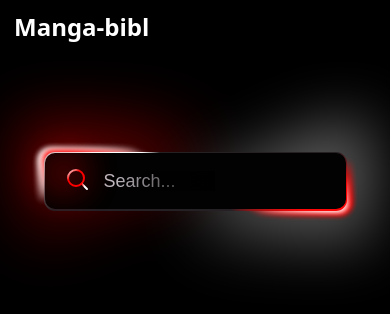
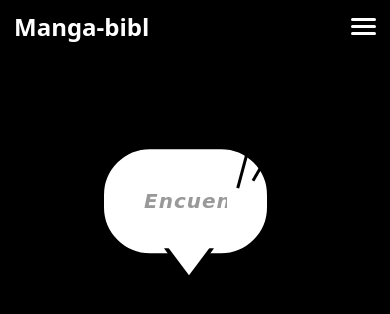
Before and after one commit to Caarlos3/Mangaapp-front, a React (Vite) app: page / in a window 390 px wide. Shown: the top 314 px of the page. Built offline with nearby package versions, Linux system fonts and the light colour scheme; a web font is replaced by a local one.

Commit message:
modificado input y gestion de responsive

```diff
--- a/src/Home.css
+++ b/src/Home.css
@@ -10,277 +10,159 @@ body {
   filter: blur(1px);
 }
 
-  .white,
-  .border,
-  .darkBorderBg,
-  .glow {
-    max-height: 70px;
-    max-width: 314px;
-    height: 100%;
+/* Estilos del nuevo input manga */
+.manga-search-container {
+  position: relative;
   width: 100%;
-    position: absolute;
-    overflow: hidden;
-    z-index: -1;
-    border-radius: 12px;
-    filter: blur(3px);
+  max-width: 500px;
 }
 
-  .input {
-    background-color: #010201;
-    border: none;
-    width: 301px;
-    height: 56px;
-    border-radius: 10px;
-    color: white;
-    padding-inline: 59px;
-    font-size: 18px;
+.speech-bubble {
+  position: relative;
+  background: white;
+  border: 4px solid black;
+  border-radius: 50px;
+  padding: 30px 40px;
+  box-shadow: 8px 8px 0px rgba(0, 0, 0, 0.3);
+  animation: float 3s ease-in-out infinite;
 }
 
-  #poda {
-    display: flex;
-    align-items: center;
-    justify-content: center;
+@keyframes float {
+  0%, 100% {
+    transform: translateY(0px);
   }
-
-  .input::placeholder {
-    color: #c0b9c0;
-  }
-
-  .input:focus {
-    outline: none;
-  }
-
-  #main {
-    position: relative;
-    width: 301px;
-    height: 56px;
-  }
-
-  #main:focus-within > #input-mask {
-    display: none;
-  }
-
-  #input-mask {
-    pointer-events: none;
-    width: 100px;
-    height: 20px;
-    position: absolute;
-    background: linear-gradient(90deg, transparent, black);
-    top: 18px;
-    left: 70px;
-  }
-
-  #pink-mask {
-    pointer-events: none;
-    width: 30px;
-    height: 20px;
-    position: absolute;
-    background: #ff0000;
-    top: 10px;
-    left: 5px;
-    filter: blur(20px);
-    opacity: 0.8;
-    animation: leftright 4s ease-in infinite;
-    transition: all 2s;
-  }
-
-  #main:hover > #pink-mask {
-    animation: rotate 4s linear infinite;
-    opacity: 0;
-  }
-
-  .white {
-    max-height: 63px;
-    max-width: 307px;
-    border-radius: 10px;
-    filter: blur(2px);
-  }
-
-  .white::before {
-    content: "";
-    z-index: -2;
-    text-align: center;
-    top: 50%;
-    left: 50%;
-    transform: translate(-50%, -50%) rotate(83deg);
-    position: absolute;
-    width: 600px;
-    height: 600px;
-    background-repeat: no-repeat;
-    background-position: 0 0;
-    filter: brightness(1.4);
-    background-image: conic-gradient(
-      rgba(0, 0, 0, 0) 0%,
-      #ffffff,
-      rgba(0, 0, 0, 0) 8%,
-      rgba(0, 0, 0, 0) 50%,
-      #ff0000,
-      rgba(0, 0, 0, 0) 58%
-    );
-    animation: rotate 4s linear infinite;
-    transition: all 2s;
-  }
-
-  .border {
-    max-height: 59px;
-    max-width: 303px;
-    border-radius: 11px;
-    filter: blur(0.5px);
-  }
-
-  .border::before {
-    content: "";
-    z-index: -2;
-    text-align: center;
-    top: 50%;
-    left: 50%;
-    transform: translate(-50%, -50%) rotate(70deg);
-    position: absolute;
-    width: 600px;
-    height: 600px;
-    filter: brightness(1.3);
-    background-repeat: no-repeat;
-    background-position: 0 0;
-    background-image: conic-gradient(
-      #1c191c,
-      #ff0000 5%,
-      #1c191c 14%,
-      #1c191c 50%,
-      #ffffff 60%,
-      #1c191c 64%
-    );
-    animation: rotate 4s 0.1s linear infinite;
-    transition: all 2s;
-  }
-
-  .darkBorderBg {
-    max-height: 65px;
-    max-width: 312px;
-  }
-
-  .darkBorderBg::before {
-    content: "";
-    z-index: -2;
-    text-align: center;
-    top: 50%;
-    left: 50%;
-    transform: translate(-50%, -50%) rotate(82deg);
-    position: absolute;
-    width: 600px;
-    height: 600px;
-    background-repeat: no-repeat;
-    background-position: 0 0;
-    background-image: conic-gradient(
-      rgba(0, 0, 0, 0),
-      #ff0000,
-      rgba(0, 0, 0, 0) 10%,
-      rgba(0, 0, 0, 0) 50%,
-      #ffffff,
-      rgba(0, 0, 0, 0) 60%
-    );
-    transition: all 2s;
-  }
-
-  #poda:hover > .darkBorderBg::before {
-    transform: translate(-50%, -50%) rotate(-98deg);
-  }
-
-  #poda:hover > .glow::before {
-    transform: translate(-50%, -50%) rotate(-120deg);
-  }
-
-  #poda:hover > .white::before {
-    transform: translate(-50%, -50%) rotate(-97deg);
-  }
-
-  #poda:hover > .border::before {
-    transform: translate(-50%, -50%) rotate(-110deg);
-  }
-
-  #poda:focus-within > .darkBorderBg::before {
-    transform: translate(-50%, -50%) rotate(442deg);
-    transition: all 4s;
-  }
-
-  #poda:focus-within > .glow::before {
-    transform: translate(-50%, -50%) rotate(420deg);
-    transition: all 4s;
-  }
-
-  #poda:focus-within > .white::before {
-    transform: translate(-50%, -50%) rotate(443deg);
-    transition: all 4s;
-  }
-
-  #poda:focus-within > .border::before {
-    transform: translate(-50%, -50%) rotate(430deg);
-    transition: all 4s;
-  }
-
-  .glow {
-    overflow: hidden;
-    filter: blur(30px);
-    opacity: 0.4;
-    max-height: 130px;
-    max-width: 354px;
-  }
-
-  .glow:before {
-    content: "";
-    z-index: -2;
-    text-align: center;
-    top: 50%;
-    left: 50%;
-    transform: translate(-50%, -50%) rotate(60deg);
-    position: absolute;
-    width: 999px;
-    height: 999px;
-    background-repeat: no-repeat;
-    background-position: 0 0;
-    background-image: conic-gradient(
-      #000,
-      #ffffff 5%,
-      #000 38%,
-      #000 50%,
-      #ff0000 60%,
-      #000 87%
-    );
-    animation: rotate 4s 0.3s linear infinite;
-    transition: all 2s;
-  }
-
-  @keyframes rotate {
-    100% {
-      transform: translate(-50%, -50%) rotate(450deg);
+  50% {
+    transform: translateY(-10px);
   }
 }
 
-  @keyframes leftright {
-    0% {
-      transform: translate(0px, 0px);
+/* Cola del bocadillo */
+.speech-bubble::before {
+  content: '';
+  position: absolute;
+  bottom: -30px;
+  left: 60px;
+  width: 0;
+  height: 0;
+  border-left: 25px solid transparent;
+  border-right: 25px solid transparent;
+  border-top: 35px solid black;
+}
+
+.speech-bubble::after {
+  content: '';
+  position: absolute;
+  bottom: -22px;
+  left: 64px;
+  width: 0;
+  height: 0;
+  border-left: 21px solid transparent;
+  border-right: 21px solid transparent;
+  border-top: 28px solid white;
+}
+
+/* Líneas de énfasis manga */
+.emphasis-lines {
+  position: absolute;
+  top: -20px;
+  right: -20px;
+  width: 80px;
+  height: 80px;
+  pointer-events: none;
+}
+
+.emphasis-lines span {
+  position: absolute;
+  background: black;
+  transform-origin: center;
+}
+
+.emphasis-lines span:nth-child(1) {
+  width: 3px;
+  height: 60px;
+  top: 0;
+  right: 40px;
+  transform: rotate(15deg);
+}
+
+.emphasis-lines span:nth-child(2) {
+  width: 3px;
+  height: 50px;
+  top: 5px;
+  right: 20px;
+  transform: rotate(30deg);
+}
+
+.emphasis-lines span:nth-child(3) {
+  width: 3px;
+  height: 45px;
+  top: 10px;
+  right: 5px;
+  transform: rotate(45deg);
+}
+
+.manga-input {
+  width: 100%;
+  border: none;
+  background: transparent;
+  font-size: 20px;
+  font-weight: bold;
+  font-family: 'Comic Sans MS', 'Arial', sans-serif;
+  outline: none;
+  padding: 10px 0;
+  letter-spacing: 1px;
+  color: #000;
+}
+
+.manga-input::placeholder {
+  color: #999;
+  font-style: italic;
+}
+
+/* Efecto de escritura */
+.manga-input:focus {
+  animation: shake 0.3s;
+}
+
+@keyframes shake {
+  0%, 100% { transform: translateX(0); }
+  25% { transform: translateX(-2px); }
+  75% { transform: translateX(2px); }
+}
+
+/* Efectos de sonido manga */
+.sound-effect {
+  position: absolute;
+  font-size: 24px;
+  font-weight: bold;
+  color: white;
+  text-shadow: 2px 2px 0px black, -2px -2px 0px black, 2px -2px 0px black, -2px 2px 0px black;
+  animation: pulse 1.5s ease-in-out infinite;
+  pointer-events: none;
+}
+
+.sound-effect.left {
+  top: 50%;
+  left: -80px;
+  transform: rotate(-15deg);
+}
+
+.sound-effect.right {
+  top: 50%;
+  right: -80px;
+  transform: rotate(15deg);
+}
+
+@keyframes pulse {
+  0%, 100% {
+    opacity: 0.7;
+    transform: scale(1) rotate(-15deg);
+  }
+  50% {
     opacity: 1;
-    }
-    49% {
-      transform: translate(250px, 0px);
-      opacity: 0;
-    }
-    80% {
-      transform: translate(-40px, 0px);
-      opacity: 0;
-    }
-    100% {
-      transform: translate(0px, 0px);
-      opacity: 1;
+    transform: scale(1.1) rotate(-15deg);
   }
 }
-
-  #search-icon {
-    position: absolute;
-    left: 20px;
-    top: 50%;
-    transform: translateY(-50%);
-  }
-
 
 /*Resultados styles*/
 
@@ -308,12 +190,12 @@ body {
 
 .result-item:hover {
   background: rgb(255, 255, 255);
-
 }
 
-  .result-item:hover .manga-info h3{
+.result-item:hover .manga-info h3 {
   color: #000000;
 }
+
 .result-item:hover .manga-info p {
   color: #ff0000;
 }
@@ -329,10 +211,7 @@ body {
   margin: 0 0 0.25rem 0;
   font-size: 1rem;
   color: #f9fafb;
-
 }
-
-
 
 .manga-info p {
   margin: 0;
@@ -452,6 +331,7 @@ body {
   padding: 0 2rem 2rem 2rem;
   display: flex;
   justify-content: center;
+  gap: 1rem;
 }
 
 .modal-fav-button {
@@ -473,32 +353,190 @@ body {
   box-shadow: 0 8px 25px rgba(255, 0, 0, 0.7);
 }
 
+/* Responsive para tablets */
+@media (max-width: 1024px) {
+  .modal-content {
+    max-width: 95%;
+  }
+
+  .modal-body {
+    gap: 1.5rem;
+  }
+
+  .modal-title {
+    font-size: 1.8rem;
+  }
+}
+
+/* Responsive para móviles */
 @media (max-width: 768px) {
+  .modal-overlay {
+    padding: 0.5rem;
+    align-items: flex-start;
+    padding-top: 2rem;
+  }
+
+  .modal-content {
+    max-width: 100%;
+    width: 95%;
+    max-height: 95vh;
+    border-radius: 12px;
+    margin: 0 auto;
+  }
+
   .modal-body {
     flex-direction: column;
-    padding: 1.5rem;
+    padding: 1rem;
     align-items: center;
+    gap: 1rem;
+  }
+
+  .modal-left {
+    width: 100%;
+    max-width: 200px;
+  }
+
+  .modal-image {
+    width: 100%;
+    max-width: 200px;
+    height: auto;
+  }
+
+  .modal-genres {
+    font-size: 0.85rem;
   }
 
   .modal-right {
+    width: 100%;
     text-align: center;
   }
 
   .modal-title {
-    font-size: 1.6rem;
+    font-size: 1.4rem;
+    line-height: 1.3;
+  }
+
+  .modal-synopsis {
+    font-size: 0.9rem;
+    line-height: 1.5;
+    text-align: left;
+  }
+
+  .modal-meta {
+    font-size: 0.85rem;
+  }
+
+  .modal-footer {
+    padding: 1rem;
+    flex-direction: column;
+    width: 100%;
+  }
+
+  .modal-fav-button {
+    width: 100%;
+    padding: 0.85rem 1.5rem;
+    font-size: 0.95rem;
+  }
+
+  .modal-close {
+    width: 32px;
+    height: 32px;
+    font-size: 1.2rem;
+    top: 0.5rem;
+    right: 0.5rem;
+  }
+
+  .sound-effect {
+    display: none;
+  }
+
+  .manga-search-container {
+    max-width: 90%;
+  }
+
+  /* Responsive para los resultados de manga */
+  .results-list {
+    flex-direction: column;
+    align-items: center;
+    gap: 1rem;
+  }
+
+  .result-item {
+    flex-direction: column;
+    width: 90%;
+    max-width: 300px;
+    text-align: center;
+    padding: 1rem;
+  }
+
+  .manga-image {
+    width: 150px;
+    height: 225px;
+    margin-bottom: 0.5rem;
+  }
+
+  .manga-info {
+    width: 100%;
+  }
+
+  .manga-info h3 {
+    font-size: 1.1rem;
+    margin-bottom: 0.5rem;
+  }
+
+  .manga-info p {
+    font-size: 1rem;
+  }
+}
+
+/* Responsive para móviles pequeños */
+@media (max-width: 480px) {
+  .modal-overlay {
+    padding: 0.25rem;
+    padding-top: 1rem;
+  }
+
+  .modal-content {
+    width: 98%;
+    border-radius: 10px;
+  }
+
+  .modal-body {
+    padding: 0.75rem;
+  }
+
+  .modal-left {
+    max-width: 160px;
   }
 
   .modal-image {
-    width: 220px;
+    max-width: 160px;
+  }
+
+  .modal-title {
+    font-size: 1.2rem;
+  }
+
+  .modal-synopsis {
+    font-size: 0.85rem;
+  }
+
+  .modal-meta {
+    font-size: 0.8rem;
   }
 
   .modal-footer {
-    padding: 1rem 1.5rem 1.5rem 1.5rem;
+    padding: 0.75rem;
+  }
+
+  .modal-fav-button {
+    padding: 0.75rem 1.25rem;
+    font-size: 0.9rem;
   }
 
   .modal-close {
-    width: 35px;
-    height: 35px;
-    font-size: 1.2rem;
+    width: 28px;
+    height: 28px;
+    font-size: 1rem;
   }
 }
--- a/src/Home.jsx
+++ b/src/Home.jsx
@@ -80,62 +80,24 @@ function Home() {
       >
         <div className="grid"></div>
 
-        <form id="poda" onSubmit={handleSearch}>
-          <div className="glow"></div>
-          <div className="darkBorderBg"></div>
-          <div className="darkBorderBg"></div>
-          <div className="darkBorderBg"></div>
+        <form onSubmit={handleSearch}>
+          <div className="manga-search-container">
+            <div className="sound-effect left">ドキドキ</div>
+            <div className="sound-effect right">キラキラ</div>
 
-          <div className="white"></div>
-          <div className="border"></div>
-
-          <div id="main">
-            <input
-              placeholder="Search..."
-              type="text"
-              name="text"
-              className="input"
-              value={query}
-              onChange={(e) => setQuery(e.target.value)}
-            />
-            <div id="input-mask"></div>
-            <div id="pink-mask"></div>
-
-            <div
-              id="search-icon"
-              onClick={handleSearch}
-              style={{ cursor: "pointer" }}
-            >
-              <svg
-                xmlns="http://www.w3.org/2000/svg"
-                width="24"
-                viewBox="0 0 24 24"
-                strokeWidth="2"
-                strokeLinejoin="round"
-                strokeLinecap="round"
-                height="24"
-                fill="none"
-                className="feather feather-search"
-              >
-                <circle stroke="url(#search)" r="8" cy="11" cx="11"></circle>
-                <line
-                  stroke="url(#searchl)"
-                  y2="16.65"
-                  y1="22"
-                  x2="16.65"
-                  x1="22"
-                ></line>
-                <defs>
-                  <linearGradient gradientTransform="rotate(50)" id="search">
-                    <stop stopColor="#ffffff" offset="0%"></stop>
-                    <stop stopColor="#ff0000" offset="50%"></stop>
-                  </linearGradient>
-                  <linearGradient id="searchl">
-                    <stop stopColor="#ff0000" offset="0%"></stop>
-                    <stop stopColor="#ffffff" offset="50%"></stop>
-                  </linearGradient>
-                </defs>
-              </svg>
+            <div className="speech-bubble">
+              <div className="emphasis-lines">
+                <span></span>
+                <span></span>
+                <span></span>
+              </div>
+              <input
+                type="text"
+                className="manga-input"
+                placeholder="Encuentra tu manga..."
+                value={query}
+                onChange={(e) => setQuery(e.target.value)}
+              />
             </div>
           </div>
         </form>
--- a/src/Navbar.jsx
+++ b/src/Navbar.jsx
@@ -10,7 +10,10 @@ export default function Navbar() {
       <div className="navbar">
         <h1>Manga-bibl</h1>
 
-        <div className="navbar-toggle" onClick={toggleMenu}>
+        <div
+          className={`navbar-toggle ${open ? "active" : ""}`}
+          onClick={toggleMenu}
+        >
           <span></span>
           <span></span>
           <span></span>
--- a/src/index.css
+++ b/src/index.css
@@ -20,7 +20,7 @@ nav {
     color: white;
     width: 100%;
     box-sizing: border-box;
-
+    position: relative;
 }
 
 .navbar{
@@ -30,41 +30,86 @@ nav {
     padding: 10px 20px;
     font-family: "Chokokutai", system-ui;
 }
+
 .links{
     display: flex;
     gap: 15px;
 }
+
 .links a{
     color: white;
     text-decoration: none;
     font-weight: bold;
+    transition: color 0.3s ease;
 }
 
+.links a:hover{
+    color: #ff0000;
+}
+
+.navbar-toggle{
+    display: none;
+    flex-direction: column;
+    cursor: pointer;
+    gap: 4px;
+}
+
+.navbar-toggle span{
+    width: 25px;
+    height: 3px;
+    background-color: white;
+    border-radius: 2px;
+    transition: all 0.3s ease;
+}
 
 /*RESPONSIVE NAVBAR*/
-@media (max-width: 786px) {
+@media (max-width: 768px) {
     .navbar{
         padding: 10px 14px;
     }
+
     .links{
         position: absolute;
         top: 54px;
+        left: 0;
         right: 0;
         flex-direction: column;
         width: 100%;
         padding: 10px 16px;
         gap: 10px;
+        background-color: #000000;
+        border-top: 1px solid #333;
         display: none;
+        z-index: 999;
     }
 
     .links a {
-        padding: 6px 0;
+        padding: 10px 0;
+        border-bottom: 1px solid #222;
+    }
+
+    .links a:last-child {
+        border-bottom: none;
     }
 
     .links.open{
         display: flex;
     }
+
     .navbar-toggle{
         display: flex;
     }
+
+
+    .navbar-toggle.active span:nth-child(1){
+        transform: rotate(45deg) translate(5px, 5px);
+    }
+
+    .navbar-toggle.active span:nth-child(2){
+        opacity: 0;
+    }
+
+    .navbar-toggle.active span:nth-child(3){
+        transform: rotate(-45deg) translate(7px, -6px);
+    }
 }
```
Lines whose indentation alone changed are shown as unchanged.
